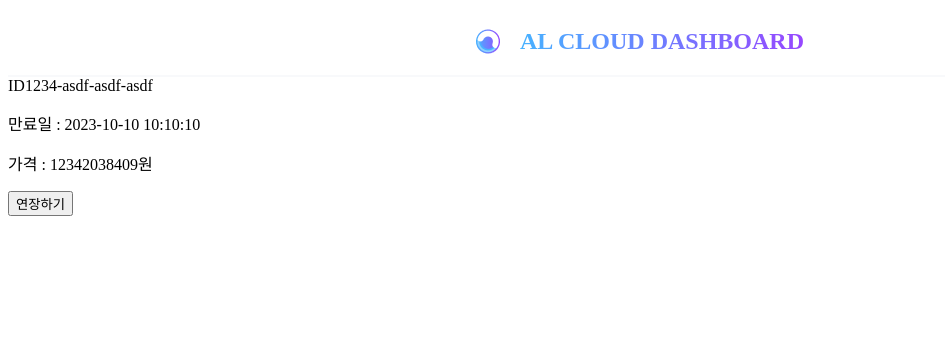
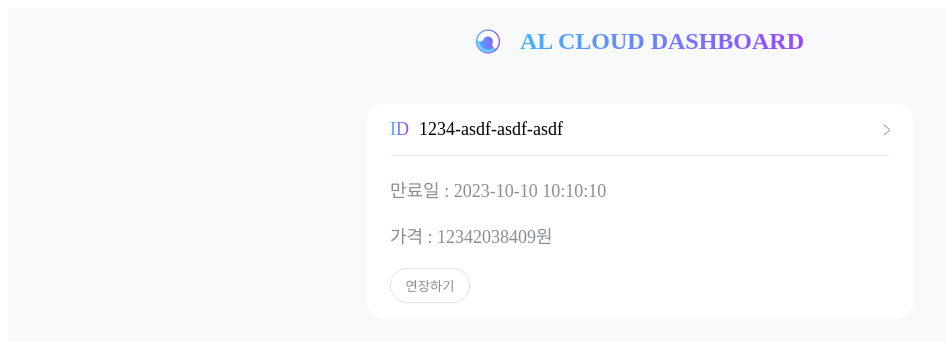
Before and after one commit to tlsgmltjd/cloud-dashboard, a React (Vite) app: page / in a window 1280 px wide. Shown: the top 342 px of the page, without its empty margins (0-945 px from the left). Built offline with nearby package versions, Linux system fonts and the light colour scheme.

Commit message:
Add Card style

```diff
--- a/src/App.jsx
+++ b/src/App.jsx
@@ -59,6 +59,11 @@ function App() {
 const Container = styled.div`
   width: 100%;
   height: 100vh;
+  display: flex;
+  flex-direction: column;
+  align-items: center;
+
+  background: #f8f9fb;
 `;
 
 export default App;
--- /dev/null
+++ b/src/assets/svg/LeftArrow.jsx
@@ -0,0 +1,17 @@
+const LeftArrow = () => (
+  <svg
+    xmlns="http://www.w3.org/2000/svg"
+    width="7"
+    height="12"
+    viewBox="0 0 7 12"
+    fill="none"
+  >
+    <path
+      d="M1 1L6.07814 5.23178C6.55789 5.63157 6.55789 6.36843 6.07813 6.76822L1 11"
+      stroke="#868E96"
+      strokeLinecap="round"
+    />
+  </svg>
+);
+
+export default LeftArrow;
--- a/src/components/Card.jsx
+++ b/src/components/Card.jsx
@@ -1,12 +1,16 @@
 import styled from "styled-components";
+import LeftArrow from "../assets/svg/LeftArrow";
 
 const Card = () => {
   return (
     <Container>
-      <IdBox>
-        <Id>ID</Id>
-        <IdValue>1234-asdf-asdf-asdf</IdValue>
-      </IdBox>
+      <CardHeader>
+        <IdBox>
+          <Id>ID</Id>
+          <IdValue>1234-asdf-asdf-asdf</IdValue>
+        </IdBox>
+        <LeftArrow />
+      </CardHeader>
       <Content>만료일 : 2023-10-10 10:10:10</Content>
       <Content>가격 : 12342038409원</Content>
       <Btn>연장하기</Btn>
@@ -14,16 +18,56 @@ const Card = () => {
   );
 };
 
-const Container = styled.div``;
+const Container = styled.div`
+  background-color: white;
+  border-radius: 20px;
+  padding: 16px 24px;
+  width: 500px;
+  display: flex;
+  flex-direction: column;
+  font-size: 18px;
+  gap: 20px;
+`;
 
-const IdBox = styled.div``;
+const CardHeader = styled.div`
+  display: flex;
+  justify-content: space-between;
+  align-items: center;
+  padding-bottom: 15px;
+  border-bottom: 1px solid #e9ecef;
+`;
 
-const Id = styled.span``;
+const IdBox = styled.div`
+  font-size: 18px;
+  display: flex;
+  gap: 10px;
+`;
+
+const Id = styled.span`
+  background: var(
+    --gradation,
+    linear-gradient(90deg, #48b2ff 0.09%, #9747ff 99.87%)
+  );
+  background-clip: text;
+  -webkit-background-clip: text;
+  -webkit-text-fill-color: transparent;
+`;
 
 const IdValue = styled.span``;
 
-const Content = styled.p``;
+const Content = styled.p`
+  color: #868e96;
+  margin: 0;
+`;
 
-const Btn = styled.button``;
+const Btn = styled.button`
+  background-color: rgba(0, 0, 0, 0);
+  outline: none;
+  border: 1px solid #dee2e6;
+  padding: 7px 13px;
+  width: 80px;
+  border-radius: 30px;
+  color: #868e96;
+`;
 
 export default Card;
--- a/src/components/Header.jsx
+++ b/src/components/Header.jsx
@@ -17,11 +17,12 @@ const HeaderContainer = styled.header`
   left: 0;
   width: 100%;
   padding: 20px 0;
-  border-bottom: 2px solid rgba(248, 249, 251, 1);
   display: flex;
   justify-content: center;
   align-items: center;
   gap: 20px;
+  background-color: #f8f9fb;
+  margin-bottom: 28px;
 `;
 
 const Img = styled.img``;
```
